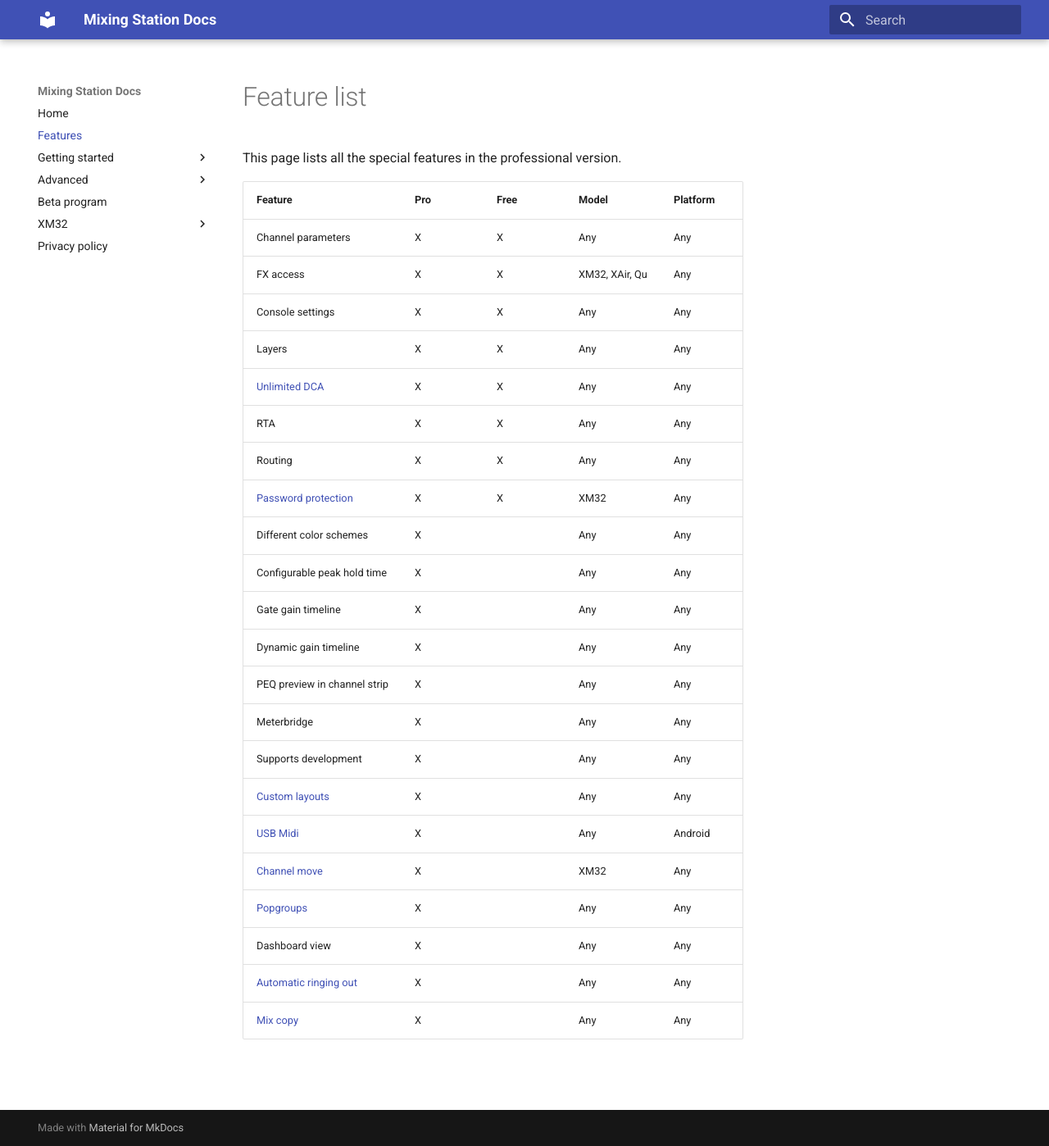
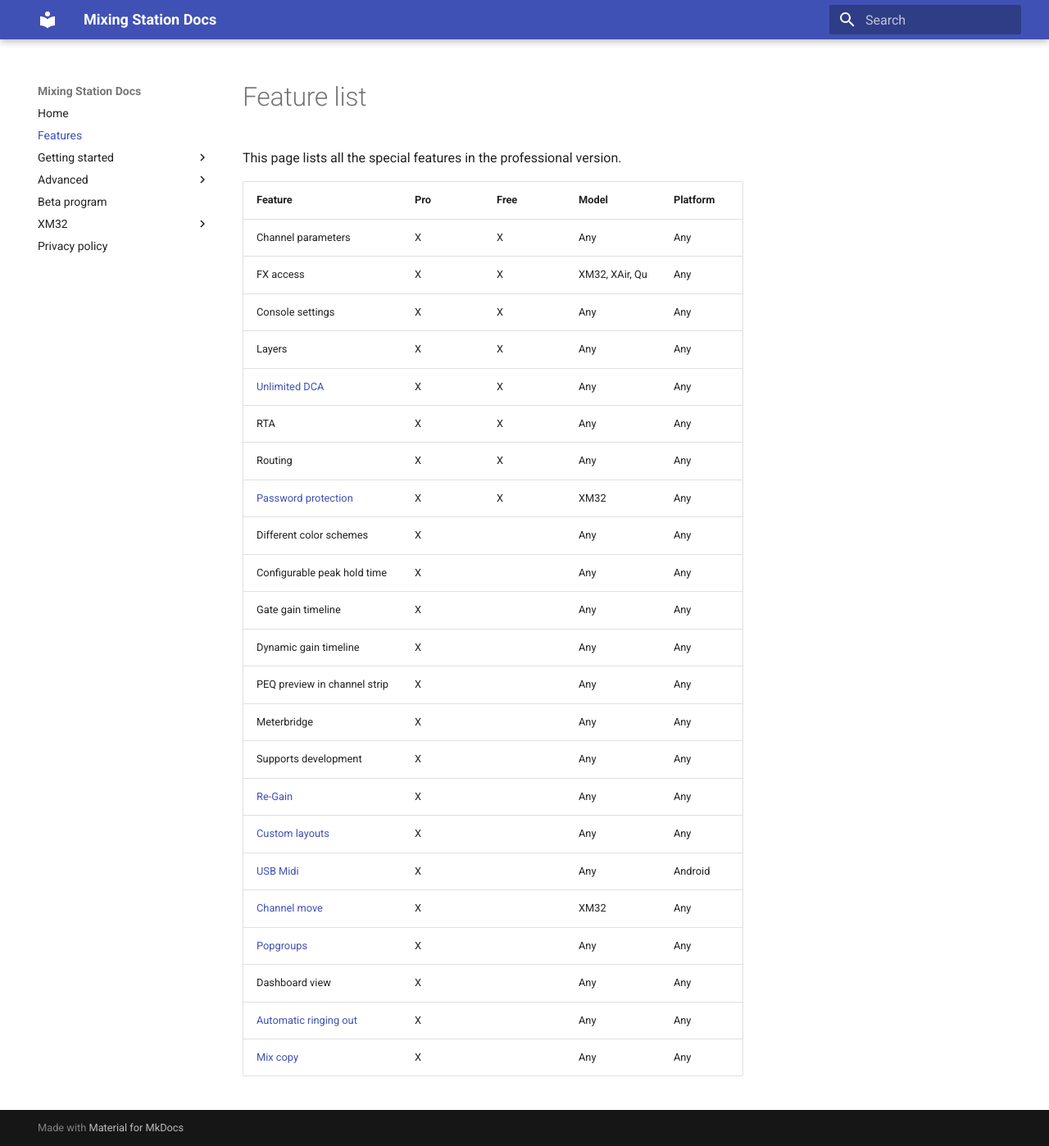
Before and after one commit to davidgiga1993/mixing-station-docs, an MkDocs documentation site: the page built from docs/feature-list.md, in a window 1280 px wide and 1398 px high. Shown: the whole window at 82% size. Built offline with MkDocs 1.6.1 and Material for MkDocs 9.7.7, drawn with Linux system fonts in a browser that asks for light colours.

Commit message:
Add re-gain to feature list

```diff
--- a/docs/feature-list.md
+++ b/docs/feature-list.md
@@ -18,6 +18,7 @@
 | PEQ preview in channel strip | X | | Any | Any |
 | Meterbridge | X | | Any | Any |
 | Supports development | X | | Any | Any |
+| [Re-Gain](re-gain.md) | X | | Any | Any |
 | [Custom layouts](custom-layouts.md) | X | | Any | Any |
 | [USB Midi](usb-midi.md) | X | | Any | Android |
 | [Channel move](xm32/channel-move.md) | X | | XM32 | Any |
--- a/mkdocs.yml
+++ b/mkdocs.yml
@@ -15,6 +15,7 @@
   - Advanced:
     - IDCAs: layer-idcas.md
     - Mix copy: mix-copy.md
+    - Re-Gain: re-gain.md
     - Custom layouts: custom-layouts.md
     - USB Midi: usb-midi.md
     - Actions: custom-actions.md
```
Also changed, not shown: README.md (+5 -0 lines).
